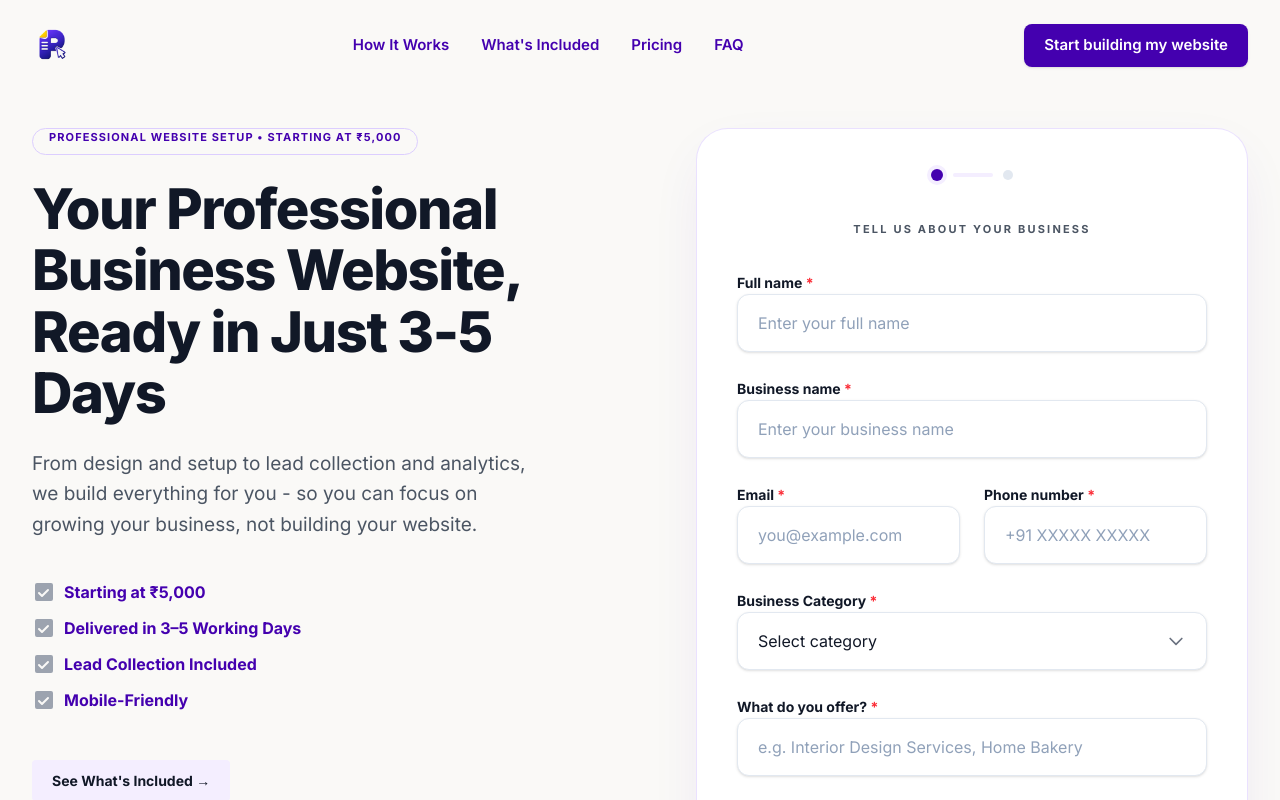
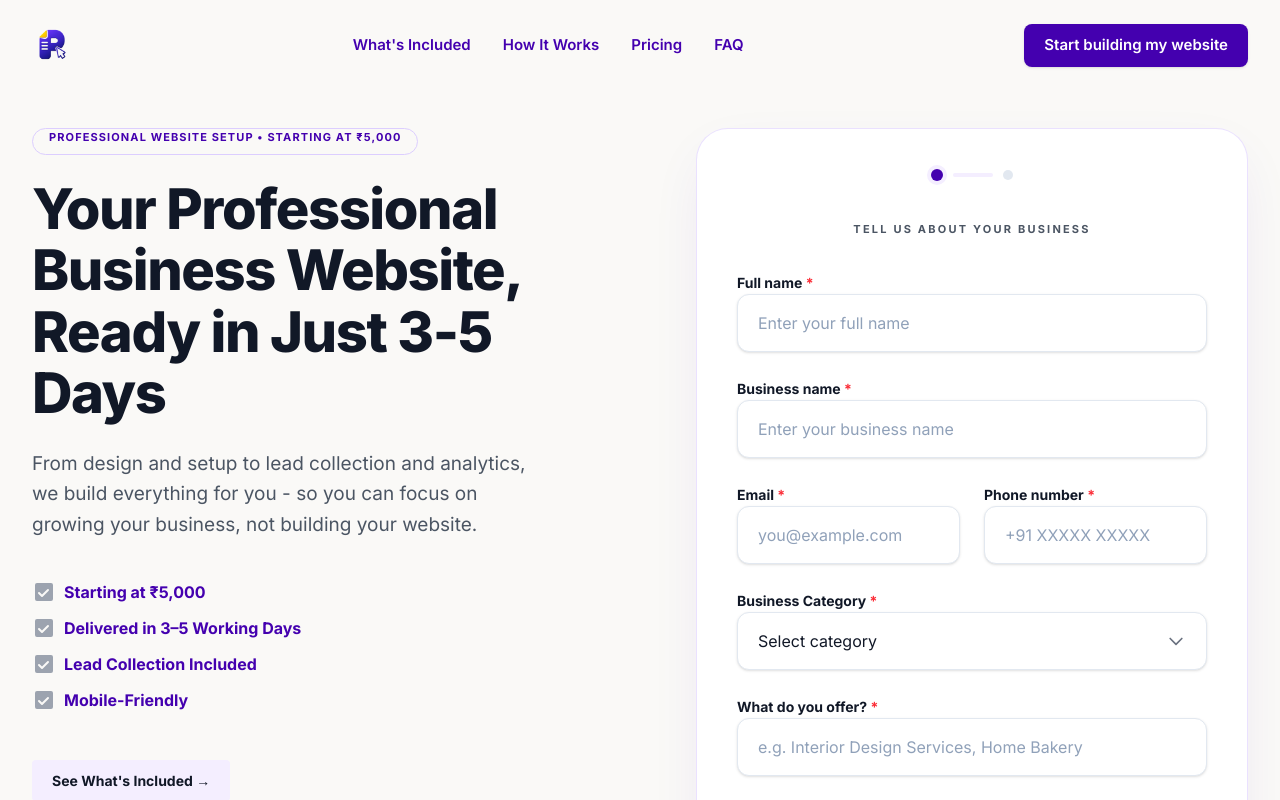
Before and after one commit to zehracodes29/landingpage, a Next.js app in the folder pagemistri-landing/: page / in a window 1280 px wide. Shown: the top 800 px of the page. Built offline with nearby package versions, Linux system fonts and the light colour scheme.

Commit message:
feat: create Navbar component and implement BusinessBenefits section

```diff
--- a/pagemistri-landing/src/components/Navbar/Navbar.jsx
+++ b/pagemistri-landing/src/components/Navbar/Navbar.jsx
@@ -4,8 +4,8 @@ import { Menu, X } from 'lucide-react';
 import logo from '../../assets/images/pagemistri-logo.png';
 
 const navLinks = [
+  { name: "What's Included", href: '#whats-included' },
   { name: 'How It Works', href: '#how-it-works' },
-  { name: "What's Included", href: '#whats-included' },
   { name: 'Pricing', href: '#pricing' },
   { name: 'FAQ', href: '#faq' },
 ];
```
